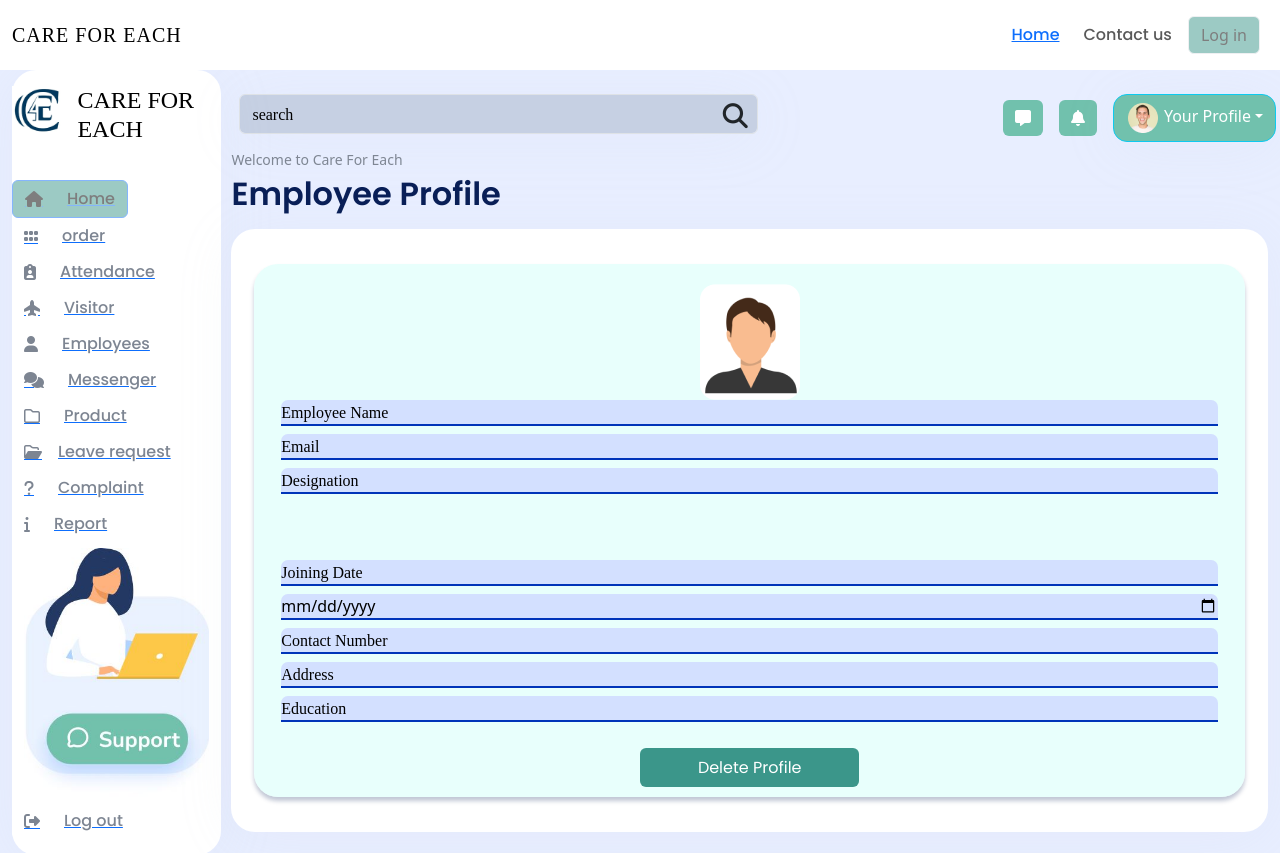
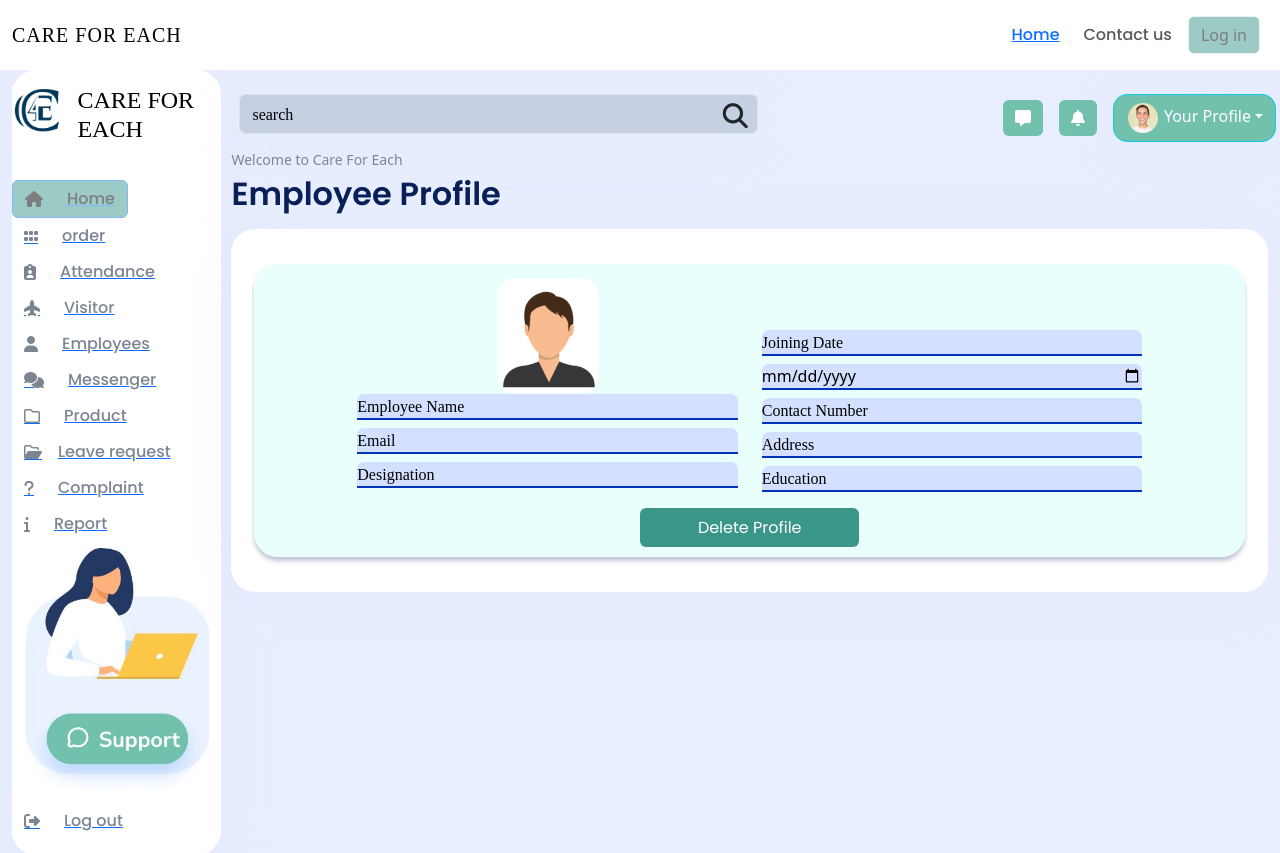
Before and after one commit to Raval-Nayan/Github, a React (Create React App) app: page /empprofile in a window 1280 px wide. Shown: the top 853 px of the page. Built offline with nearby package versions, Linux system fonts and the light colour scheme.

Commit message:
file change

```diff
--- a/src/css/dashbord.css
+++ b/src/css/dashbord.css
@@ -169,10 +169,10 @@ ul {
   color: #7d8592;
 }
 
-.col-12 {
+/* .col-12 {
   width: 99% !important;
   margin: 10px !important;
-}
+} */
 
 @media (min-width: 1400px) {
   .container-fluid {
```
